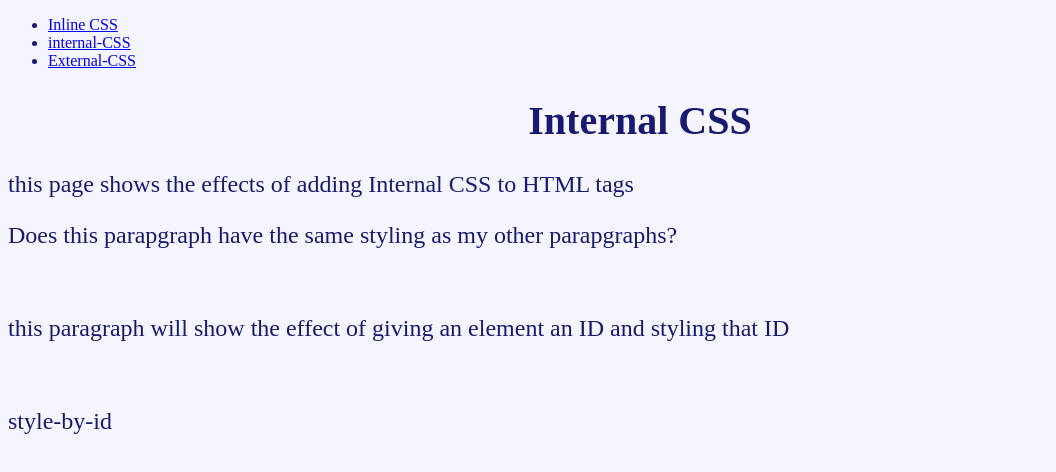
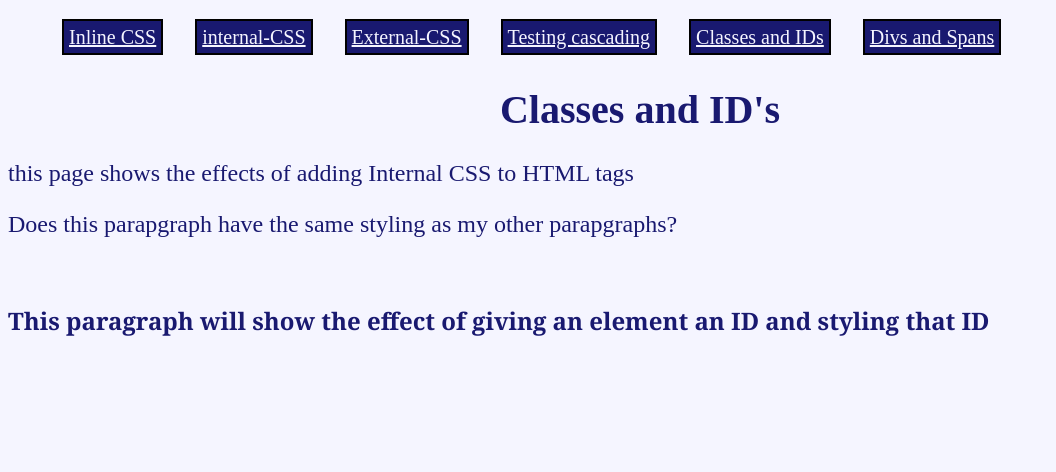
Before and after one commit to Sadie3874/CSS, a plain HTML site: page classes-and-ids.html in a window 1280 px wide. Shown: the whole page, without its empty margins (0-1056 px from the left). Drawn offline with Linux system fonts and the light colour scheme.

Commit message:
worked on div and span and added comments

```diff
--- a/classes-and-ids.html
+++ b/classes-and-ids.html
@@ -4,48 +4,86 @@
     <meta charset="UTF-8" />
     <meta http-equiv="X-UA-Compatible" content="IE=edge" />
     <meta name="viewport" content="width=device-width, initial-scale=1.0" />
-    <title>Internal CSS</title>
-    <!--
-      this demonstraites how to create an internal style sheet using the style tag
-    -->
+    <title>Classes and ID's</title>
     <style>
-      /*
-    this styles the body of the web page to have a backgrpound color of #f5f5ff
-    which is white with a hint of blue, using the background-color CSS property and font color of midnightblue using the color os CSS
-    property
-    */
       body {
         background-color: #f5f5ff;
         color: midnightblue;
       }
+      /*
+        this styles every Ul that is inside the nav (due to desendant selectors)
+        to have no bulet points beside each list item in the ul.
+      */
+      nav ul {
+        list-style: none;
+      }
+
+      /*
+        this styles every list item in the ul that is in the nav to have 10px of margin and a font size of 20px
+      */
+      nav li {
+        display: inline-block;
+        margin: 10px;
+        font-size: 20px;
+      }
+      /*
+        this styles the multiple elements with a class if nav-link to have
+        4px of margin, a 2px border that is a solid black line, padding of 5px, a background color of deap blue and a font color of white
+      */
+      .nav-link {
+        margin: 4px;
+        border: 2px solid black;
+        padding: 5px;
+
+        background-color: #191970;
+        color: #f5f5ff;
+      }
+
       h1 {
         text-align: center;
         font-size: 40px;
       }
-      /* this styles all p tages to have a font size of 24px */
+
       p {
         font-size: 24px;
       }
+
+      #style-by-id {
+        font-family: Georgia, "Times New Roman", Cambria, serif;
+        font-weight: bold;
+      }
+      /*
+      this styles the one element with an ID of styled-by-id to use the Gerogia font.
+      If the Gerogia font cannot be used, it uses Times New Roman.
+      if times new roman cant be used, cambrua is used.
+      If Cambria cannont be used, the default serif font built into the browner is used it also styles the text bolded
+      */
     </style>
   </head>
   <body>
     <nav>
       <ul>
-        <li><a href="index.html">Inline CSS</a></li>
-        <li><a href="internal-css.html">internal-CSS</a></li>
-        <li><a href="external-css.html">External-CSS</a></li>
+        <li><a href="index.html" class="nav-link">Inline CSS</a></li>
+        <li><a href="internal-css.html" class="nav-link">internal-CSS</a></li>
+        <li><a href="external-css.html" class="nav-link">External-CSS</a></li>
+        <li>
+          <a href="testing-cascading.html" class="nav-link">Testing cascading</a>
+        </li>
+        <li>
+          <a href="classes-and-ids.html" class="nav-link"> Classes and IDs</a>
+        </li>
+        <li><a href="div-and-span.html" class="nav-link"> Divs and Spans</a></li>
       </ul>
     </nav>
     <main>
-      <h1 style="text-align: center; font-size: 40px">Internal CSS</h1>
+      <h1>Classes and ID's</h1>
 
-      <p style="font-size: 24px">this page shows the effects of adding Internal CSS to HTML tags</p>
+      <p>this page shows the effects of adding Internal CSS to HTML tags</p>
 
       <p>Does this parapgraph have the same styling as my other parapgraphs?</p>
       <br />
-      <p>this paragraph will show the effect of giving an element an ID and styling that ID</p>
+      <p id="style-by-id">This paragraph will show the effect of giving an element an ID and styling that ID</p>
       <br />
-      <p>style-by-id</p>
     </main>
   </body>
 </html>
```
Also changed, not shown: div-and-span.html (added, +108 -0 lines).
